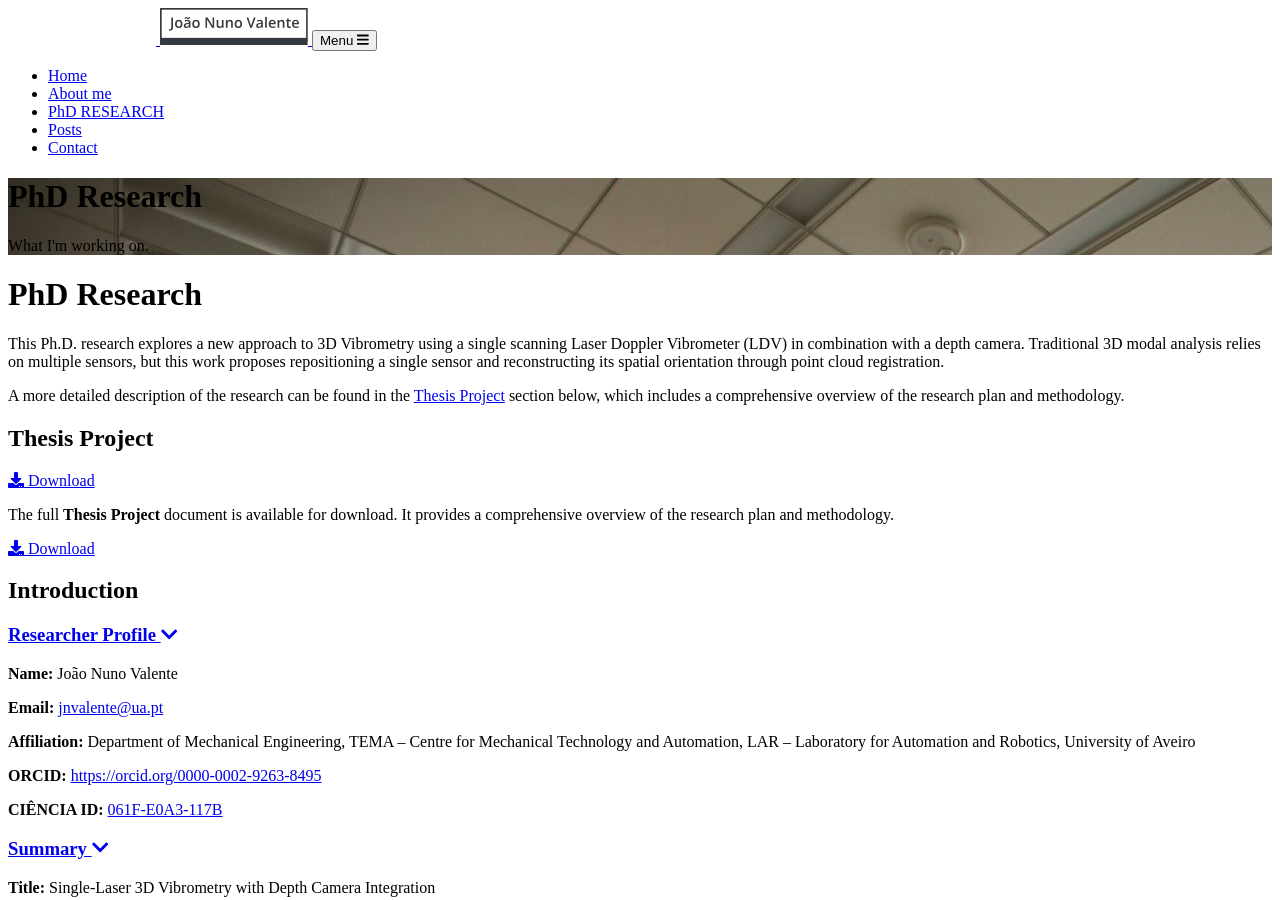
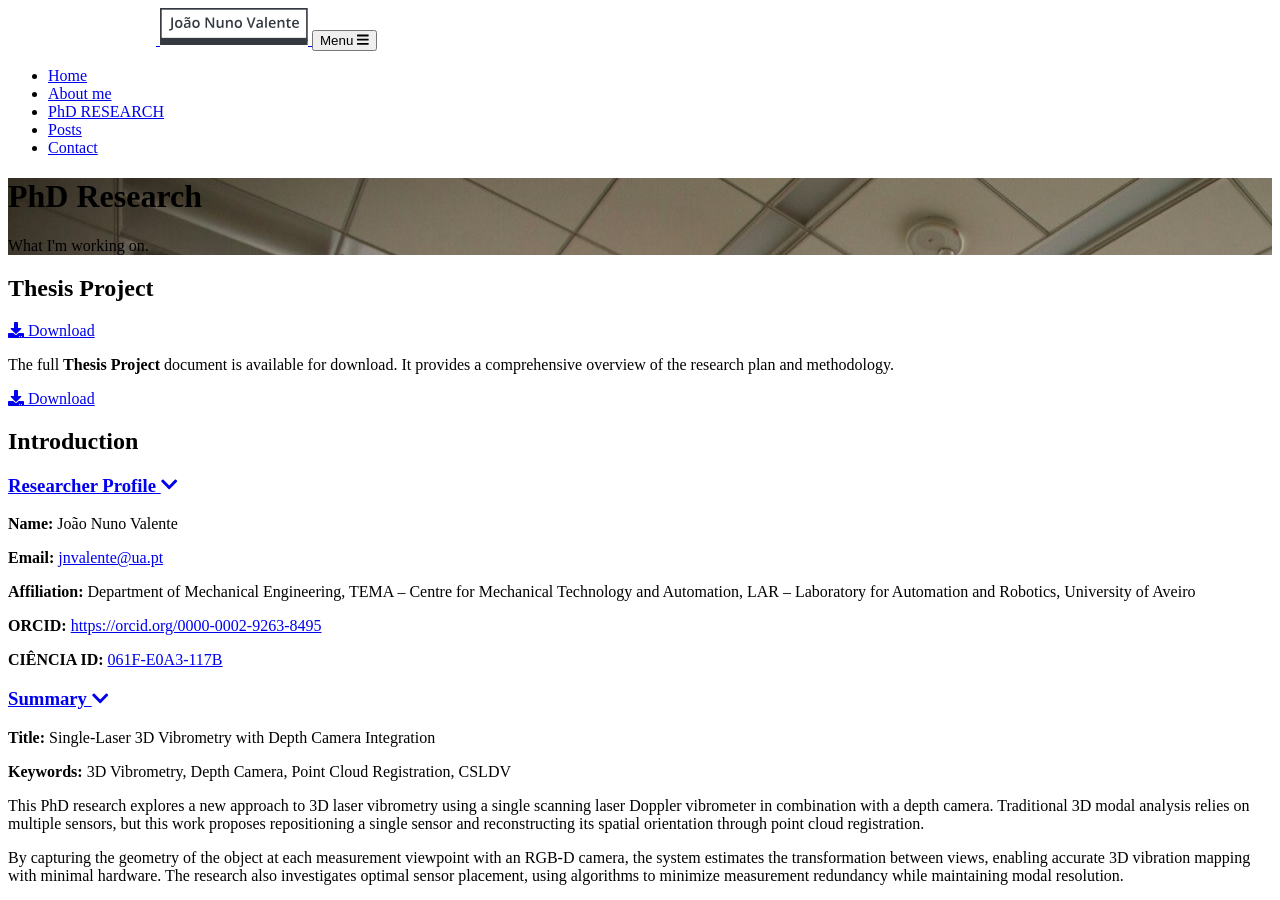
Before and after one commit to joaonunovalente/phd-website, a Jekyll site: the page built from phd.html, in a window 1280 px wide and 900 px high. Built offline with Jekyll 4.4.1, drawn with Linux system fonts in a browser that asks for light colours; nearby versions of some CDN libraries.

Commit message:
PhD Research | Add sections to layout

```diff
--- a/phd.html
+++ b/phd.html
@@ -5,20 +5,10 @@
 background: 'assets/img/bg-phd.jpg'
 ---
 
-<h1 class="mb-4">PhD Research</h1>
-
-<p>
-  This Ph.D. research explores a new approach to 3D Vibrometry using a single scanning
-  Laser Doppler Vibrometer (LDV) in combination with a depth camera. Traditional 3D
-  modal analysis relies on multiple sensors, but this work proposes repositioning a single
-  sensor and reconstructing its spatial orientation through point cloud registration.
-</p>
-<p>
-  A more detailed description of the research can be found in the <a href="#Thesis-Project-Preparation">Thesis Project</a> section below, which includes a comprehensive overview of the research plan and methodology.
-</p>
+<section class="mb-5">
 
   <div class="d-flex justify-content-between align-items-center">
-  <h2 id="Thesis-Project-Preparation" class="mb-4">Thesis Project</h2>
+    <h1 id="Thesis-Project-Preparation" class="mb-4">Thesis Project</h2>
     <a href="/assets/files/Thesis-Project.pdf" download class="btn btn-outline-primary d-none d-sm-block mb-4">
       <i class="fas fa-download"></i> Download
     </a>
@@ -29,9 +19,11 @@
   <a href="/assets/files/Thesis-Project.pdf" download class="btn btn-outline-primary d-block d-sm-none mb-4">
     <i class="fas fa-download"></i> Download
   </a>
+</section class="mb-5">
 
+<section>
 
-<h2 id="Introduction" class="mb-4">Introduction</h2>
+<h2 id="Introduction" class="mb-5">Introduction</h2>
 <div id="introAccordion" role="tablist" aria-multiselectable="true" class="mb-5 mt-3">
 
   <!-- Researcher Profile -->
@@ -142,9 +134,12 @@
     </div>
   </div>
 </div>
+</section>
+
+<section class="mb-5">
 
 <!-- Research Framework -->
-<h2 id="research-framework" class="mb-4">Research Framework</h2>
+<h2 id="research-framework" class="mb-5">Research Framework</h2>
 <div id="frameworkAccordion" role="tablist" aria-multiselectable="true" class="mb-5 mt-3">
   <!-- Short Literature Review -->
   <div class="card mb-4">
@@ -398,3 +393,5 @@
     </div>
   </div>
 </div>
+
+</section>
```
Lines whose indentation alone changed are shown as unchanged.
